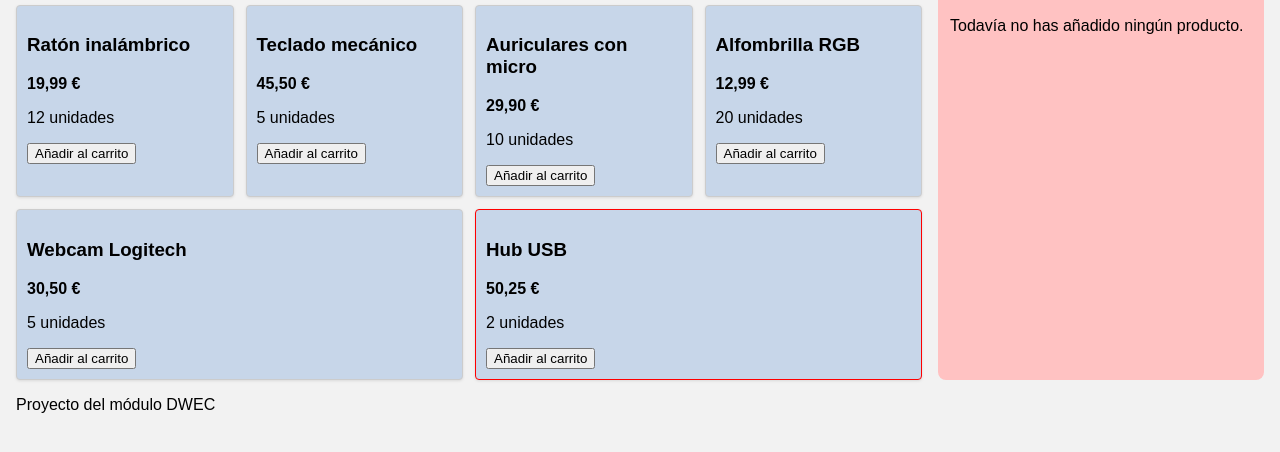
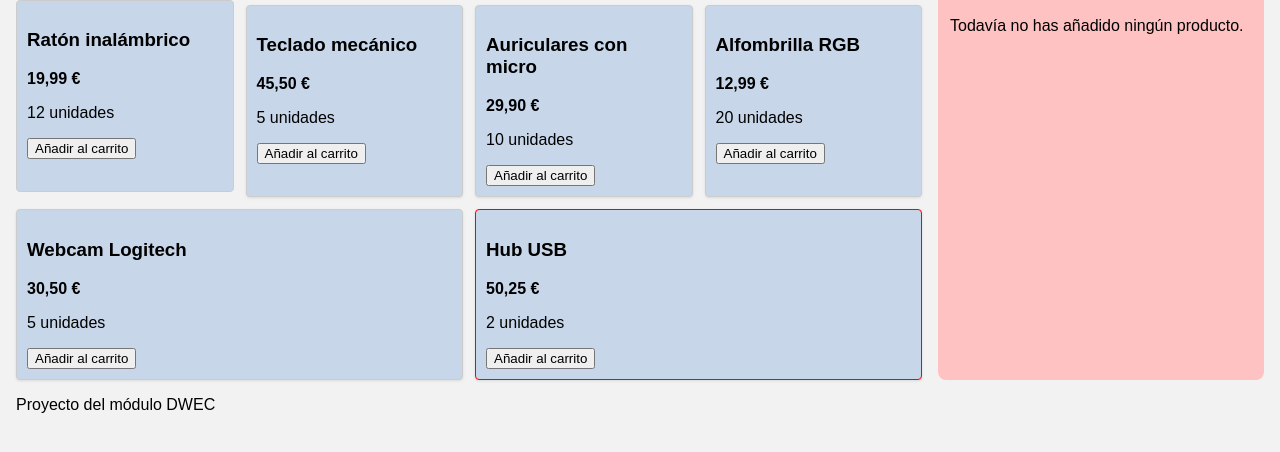
Before and after one commit to Kilichi/tienda-tecnoclick, a plain HTML site: page index.html in a window 1280 px wide. In both pictures the pointer is over the element 124 px from the left and 314 px from the top of the page. Shown: the part 214-666 px from the top of the page. Drawn offline with Linux system fonts and the light colour scheme.

Commit message:
feat(animaciones): añadir transiciones suaves en hover para las tarjetas de producto

```diff
--- a/estilos.css
+++ b/estilos.css
@@ -42,6 +42,12 @@ header {
     border-radius: 4px;
     padding: 10px;
     box-shadow: 0 1px 3px rgba(0,0,0,0.1);
+    transition: transform 0.3s ease;
+}
+
+.producto:hover {
+  transform: translateY(-5px);
+  box-shadow: 0 10px 15px var(--card-hover-shadow);
 }
 
 .precio {
```
